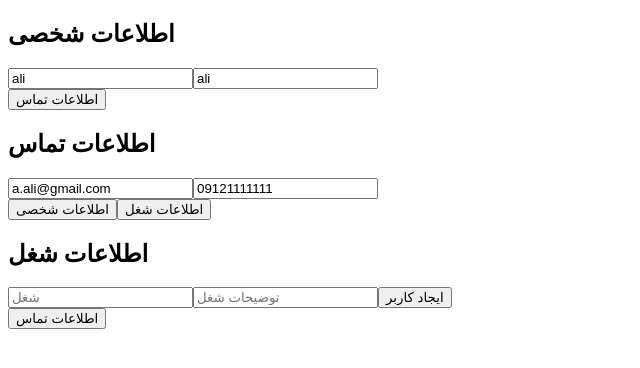
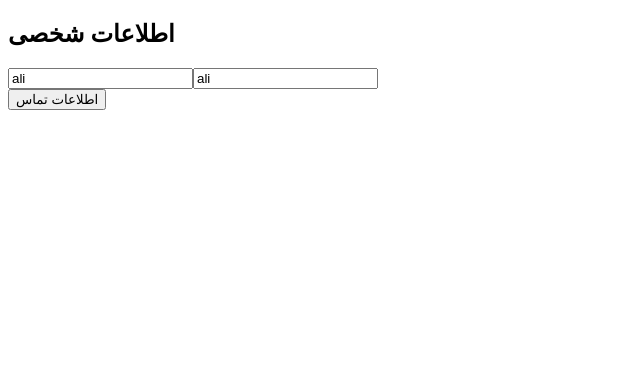
Before and after one commit to EbrahimiPouya/amitis-form, a React (Vite) app: page / in a window 1280 px wide. Shown: the top 368 px of the page, without its empty margins (0-640 px from the left). Built offline with nearby package versions, Linux system fonts and the light colour scheme.

Commit message:
feat: connect on next and on prev function

```diff
--- a/src/pages/createUser/CreateUserForm.tsx
+++ b/src/pages/createUser/CreateUserForm.tsx
@@ -2,6 +2,7 @@ import PersonalInfoStep from "./ui/PersonalInfoStep.tsx";
 import {IUser} from "../../entities/user.ts";
 import JobInfoStep from "./ui/JobInfoStep.tsx";
 import ContactInfoStep from "./ui/ContactInfoStep.tsx";
+import {useState} from "react";
 
 const user: IUser = {
     name: 'ali',
@@ -13,11 +14,36 @@ const user: IUser = {
 }
 
 const CreateUserForm = () => {
+    const [step, setStep] = useState(1);
+
+    const onNextStep=()=>{
+        setStep(prevState => prevState+1)
+    }
+    const onPrevStep=()=>{
+        setStep(prevState => prevState-1)
+    }
+
     return (
         <div>
-            <PersonalInfoStep user={user}/>
-            <ContactInfoStep user={user}/>
-            <JobInfoStep user={user}/>
+        {step === 1 &&
+            <PersonalInfoStep
+                user={user}
+                onNext={onNextStep}
+            />
+        }
+        {step === 2 &&
+            <ContactInfoStep
+                user={user}
+                onNext={onNextStep}
+                onPrev={onPrevStep}
+            />
+        }
+        {step === 3 &&
+            <JobInfoStep
+                user={user}
+                onPrev={onPrevStep}
+            />
+        }
         </div>
     );
 };
--- a/src/pages/createUser/ui/ContactInfoStep.tsx
+++ b/src/pages/createUser/ui/ContactInfoStep.tsx
@@ -5,9 +5,11 @@ import StepLayout from "./StepLayout.tsx";
 
 interface IComponentProps{
     user: IUser;
+    onNext: ()=>void;
+    onPrev: ()=>void;
 }
 
-const ContactInfoStep = ({user}: IComponentProps) => {
+const ContactInfoStep = ({user, onNext, onPrev}: IComponentProps) => {
     const onChange = (e: ChangeEvent<HTMLInputElement>)=>{
         console.log(getTextFromEvent(e))
     }
@@ -18,10 +20,10 @@ const ContactInfoStep = ({user}: IComponentProps) => {
                 title={'اطلاعات تماس'}
                 hasNext={true}
                 nextLabel={'اطلاعات شغل'}
-                onNext={()=>{}}
+                onNext={onNext}
                 hasPrev={true}
                 prevLabel={'اطلاعات شخصی'}
-                onPrev={()=>{}}
+                onPrev={onPrev}
             >
             <input
                 type="text"
--- a/src/pages/createUser/ui/JobInfoStep.tsx
+++ b/src/pages/createUser/ui/JobInfoStep.tsx
@@ -5,9 +5,10 @@ import StepLayout from "./StepLayout.tsx";
 
 interface IComponentProps{
     user: IUser;
+    onPrev: ()=>void;
 }
 
-const JobInfoStep = ({user}: IComponentProps) => {
+const JobInfoStep = ({user, onPrev}: IComponentProps) => {
     const onChange = (e: ChangeEvent<HTMLInputElement>)=>{
         console.log(getTextFromEvent(e))
     }
@@ -18,7 +19,7 @@ const JobInfoStep = ({user}: IComponentProps) => {
                 title={'اطلاعات شغل'}
                 hasPrev={true}
                 prevLabel={'اطلاعات تماس'}
-                onPrev={()=>{}}
+                onPrev={onPrev}
             >
             <input
                 type="text"
--- a/src/pages/createUser/ui/PersonalInfoStep.tsx
+++ b/src/pages/createUser/ui/PersonalInfoStep.tsx
@@ -5,9 +5,10 @@ import StepLayout from "./StepLayout.tsx";
 
 interface IComponentProps{
     user: IUser;
+    onNext: ()=>void;
 }
 
-const PersonalInfoStep = ({user}: IComponentProps) => {
+const PersonalInfoStep = ({user, onNext}: IComponentProps) => {
 
     const onChange = (e: ChangeEvent<HTMLInputElement>)=>{
         console.log(getTextFromEvent(e))
@@ -19,7 +20,7 @@ const PersonalInfoStep = ({user}: IComponentProps) => {
                 title={'اطلاعات شخصی'}
                 hasNext={true}
                 nextLabel={'اطلاعات تماس'}
-                onNext={()=>{}}
+                onNext={onNext}
                 >
                 <div >
                     <input
```
